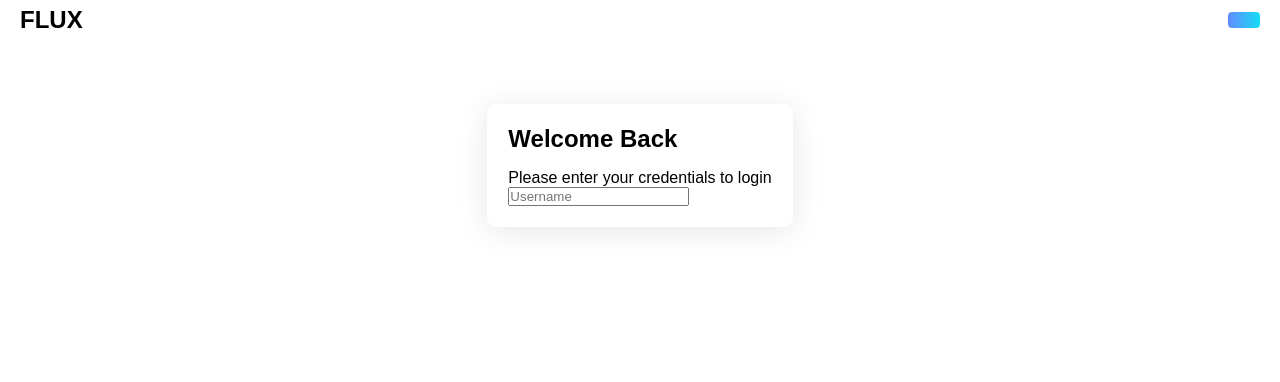
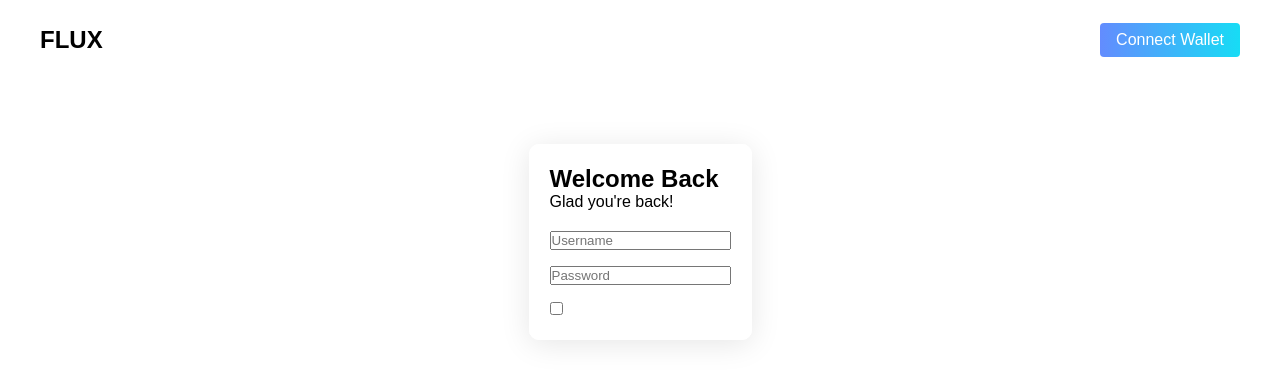
Before and after one commit to CodeWithRonaldo/Flux, a React (Vite) app: page /login in a window 1280 px wide. Shown: the top 382 px of the page. Built offline with nearby package versions, Linux system fonts and the light colour scheme.

Commit message:
Add more styles

```diff
--- a/src/components/Form/Form.module.css
+++ b/src/components/Form/Form.module.css
@@ -1,11 +1,17 @@
+.container {
+    /* display: flex; */
+    /* padding: 20px; */
+    align-items: left;
+    padding: 0 0 20px;
+
+}
 .form {
     display: flex;
     flex-direction: column;
-    gap: 1rem;
+
+
 }
-
 .title {
     font-size: 1.5rem;
     font-weight: 600;
-    /* margin-bottom: 1rem; */
 }
--- a/src/components/Header/Header.jsx
+++ b/src/components/Header/Header.jsx
@@ -8,10 +8,10 @@ const Header = () => {
       <div className={styles.inner}>
         <h1 className={styles.logo}>FLUX</h1>
         <Button
-          className={styles.connectBtn}
-          text="Connect Wallet"
-          btnClass="primary"
-        />
+            variant="primary">
+                Connect Wallet
+            </Button>
+
       </div>
     </div>
   );
--- a/src/components/Header/Header.module.css
+++ b/src/components/Header/Header.module.css
@@ -1,5 +1,5 @@
 .header {
-  /* padding: 20px; */
+  padding: 20px;
 
 }
 
--- a/src/routes/LoginPage/LoginPage.jsx
+++ b/src/routes/LoginPage/LoginPage.jsx
@@ -10,8 +10,18 @@ const LoginPage = () => {
   return (
     <div className={styles.container}>
       <GlassCard>
-        <Form title="Welcome Back" subtitle="Please enter your credentials to login" onSubmit={handleSubmit} />
-        <input type="username" placeholder="Username" required />
+        <Form
+          title="Welcome Back"
+          subtitle="Glad you're back!"
+          onSubmit={handleSubmit}
+        />
+        <div className={styles.inputGroup}>
+          <input type="username" placeholder="Username" required />
+        </div>
+        <div className={styles.inputGroup}>
+          <input type="password" placeholder="Password" required />
+        </div>
+        <input type="checkbox" />
       </GlassCard>
     </div>
   );
--- a/src/routes/LoginPage/LoginPage.module.css
+++ b/src/routes/LoginPage/LoginPage.module.css
@@ -5,4 +5,13 @@
     justify-content: center;
     gap: 2rem;
     padding: 4rem 1rem;
+
 }
+
+.inputGroup{
+    display: flex;
+    flex-direction: column;
+    align-items: left;
+    gap: 0.5rem;
+    margin-bottom: 1rem;
+}
```
